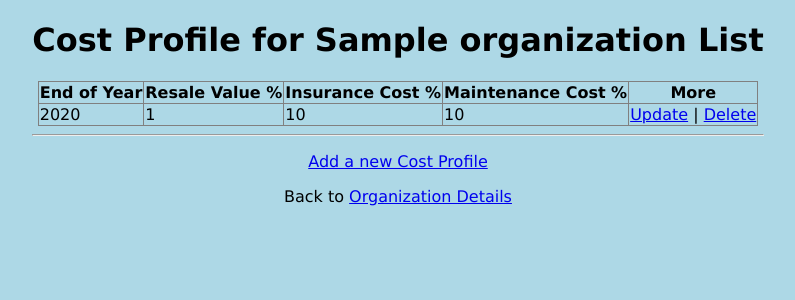
After one commit to dinkan/fleet1, a Django app: page /org_details/1/costprofilelist/ in a window 1280 px wide. The commit adds this page. Shown: the top 300 px of the page, without its empty margins (242-1037 px from the left). Run offline with Django 4.2, Linux system fonts and the light colour scheme; tables that the repository leaves empty hold one stand-in row (values such as "Sample post").

Commit message:
Cost Profile Changes
Created new Cost Profile Model and associated CRUD changes for FLEET-16 task.

```diff
--- a/fleet1/vehicles/admin.py
+++ b/fleet1/vehicles/admin.py
@@ -1,5 +1,5 @@
 from django.contrib import admin
-from .models import vehicle, Organization, ParkingLot, WarehouseInventory, Transaction, Fuel, VehicleFuel, EmissionTarget, FleetDemand, DistanceTravelled
+from .models import vehicle, Organization, ParkingLot, WarehouseInventory, Transaction, Fuel, VehicleFuel, EmissionTarget, FleetDemand, DistanceTravelled, CostProfile
 # Register your models here.
 
 admin.site.register(vehicle)
@@ -12,3 +12,4 @@ admin.site.register(VehicleFuel)
 admin.site.register(EmissionTarget)
 admin.site.register(FleetDemand)
 admin.site.register(DistanceTravelled)
+admin.site.register(CostProfile)
--- a/fleet1/vehicles/models.py
+++ b/fleet1/vehicles/models.py
@@ -1,5 +1,6 @@
 from django.db import models
 from django.utils import timezone
+from django.core.validators import MinValueValidator, MaxValueValidator
 # Create your models here.
 
 
@@ -101,3 +102,19 @@ class DistanceTravelled(models.Model):
 
     def __str__(self):
         return f"{self.vehicle_id.vehicle.vehicle_id} - {self.distance_travelled} km on {self.date}"
+
+class CostProfile(models.Model):
+    organization = models.ForeignKey(Organization, on_delete=models.CASCADE)
+    end_of_year = models.IntegerField()
+    resale_value_percent = models.IntegerField(
+        validators=[MinValueValidator(0), MaxValueValidator(100)]
+    )
+    insurance_cost_percent = models.IntegerField(
+        validators=[MinValueValidator(0), MaxValueValidator(100)]
+    )
+    maintenance_cost_percent = models.IntegerField(
+        validators=[MinValueValidator(0), MaxValueValidator(100)]
+    )
+
+    def __str__(self):
+        return f"{self.organization.org_name} - End of Year {self.end_of_year} (id {self.id})"
--- /dev/null
+++ b/fleet1/vehicles/templates/costprofilelist.html
@@ -0,0 +1,35 @@
+{% extends "mastertemplate.html" %}
+
+    {% block title %}
+      Cost Profile for {{organization.org_name}}
+    {% endblock %}
+
+    {% block content %}
+      <h1>Cost Profile for {{organization.org_name}} List</h1>
+
+      {% if costprofile_list %}
+      <table border="1" style="border-collapse: collapse;">
+        <thead>
+          <th>End of Year</th><th>Resale Value %</th><th>Insurance Cost %</th><th>Maintenance Cost %</th><th>More</th>
+        </thead>
+        {% for item in costprofile_list %}
+          <tr>
+            <td>{{ item.end_of_year }}</td>
+            <td>{{ item.resale_value_percent }}</td>
+            <td>{{ item.insurance_cost_percent }}</td>
+            <td>{{ item.maintenance_cost_percent }}</td>
+            <td>
+              <a href="{% url 'costprofile_update' organization.id item.id %}">Update</a>
+              | <a href="{% url 'costprofile_deletesub' organization.id item.id %}">Delete</a>
+            </td>
+          </tr>
+        {% endfor %}
+      </table>
+      {% else %}
+        Please click on the link below to add a new transaction<br>
+      {% endif %}
+
+      <hr>
+      <p><a href="{% url 'costprofile_create' organization.id %}">Add a new Cost Profile</a></p>
+      <p>Back to <a href="{% url 'org_details' organization.id %}">Organization Details</a></p>
+    {% endblock %}
--- a/fleet1/vehicles/templates/org_details.html
+++ b/fleet1/vehicles/templates/org_details.html
@@ -32,6 +32,7 @@
   <a href="/org_update/{{ organization.id }}">Update the entry</a></p>
   <a href="/org_deletesub/{{ organization.id }}">Delete this entry</a></p>
   <p><a href="{% url 'transactionslist' organization.id %}">View Transactions</a></p>
+  <p><a href="{% url 'costprofilelist' organization.id %}">View Cost Profile</a></p>
   <hr>
   <p>Back to <a href="/organization">Organization List</a></p>
 {% endblock %}
--- a/fleet1/vehicles/templates/transactions_update.html
+++ b/fleet1/vehicles/templates/transactions_update.html
@@ -9,7 +9,6 @@
   <form action="{% url 'transactions_updatesub' organization.id transaction.id %}" method="post">
     {% csrf_token %}
 
-    {% comment %} <input type="text" value="Transaction Date" readonly style="border:none; color:grey; width: 102px;"><br> {% endcomment %}
     <input type="datetime-local" id="date" name="date" value="{{transaction.date|date:'Y-m-d\TH:i'}}"><br><br>
 
     <textarea id="details" name="details">{{ transaction.details }}</textarea><br><br>
--- a/fleet1/vehicles/urls.py
+++ b/fleet1/vehicles/urls.py
@@ -78,4 +78,11 @@ urlpatterns = [
     path('org_details/<int:id>/transactions_updatesub/<int:transaction_id>', views.transactions_updatesub, name='transactions_updatesub'),
     path('org_details/<int:id>/transactions_deletesub/<int:transaction_id>', views.transactions_deletesub, name='transactions_deletesub'),
     path('api/transactions/', views.TransactionView.as_view()),
+    path('org_details/<int:id>/costprofilelist/', views.costprofilelist, name='costprofilelist'),
+    path('org_details/<int:id>/costprofile_create/', views.costprofile_create, name='costprofile_create'),
+    path('org_details/<int:id>/costprofile_createsub/', views.costprofile_createsub, name='costprofile_createsub'),
+    path('org_details/<int:id>/costprofile_update/<int:costprofile_id>', views.costprofile_update, name='costprofile_update'),
+    path('org_details/<int:id>/costprofile_updatesub/<int:costprofile_id>', views.costprofile_updatesub, name='costprofile_updatesub'),
+    path('org_details/<int:id>/costprofile_deletesub/<int:costprofile_id>', views.costprofile_deletesub, name='costprofile_deletesub'),
+    path('api/costprofiles/', views.CostProfileView.as_view()),
 ]
--- a/fleet1/vehicles/views.py
+++ b/fleet1/vehicles/views.py
@@ -11,7 +11,7 @@ def welcome(request):
 
 from django.template import loader
 
-from .models import vehicle, Organization, ParkingLot, WarehouseInventory, Transaction, Fuel, VehicleFuel, EmissionTarget, FleetDemand, DistanceTravelled
+from .models import vehicle, Organization, ParkingLot, WarehouseInventory, Transaction, Fuel, VehicleFuel, EmissionTarget, FleetDemand, DistanceTravelled, CostProfile
 
 from django.db.models import Sum
 
@@ -673,11 +673,89 @@ def transactions_deletesub(request, id, transaction_id):
     transaction.delete()
     return redirect(f'/org_details/{id}/transactionslist')
 
+def costprofilelist(request, id):
+    organization = get_object_or_404(Organization, id=id)
+    costprofile_list = CostProfile.objects.filter(organization=organization)
+    template = loader.get_template('costprofilelist.html')
+    context = {
+        'organization': organization,
+        'costprofile_list': costprofile_list
+    }
+    return HttpResponse(template.render(context, request))
+
+def costprofile_create(request, id):
+    organization = get_object_or_404(Organization, id=id)
+    template = loader.get_template('costprofile_create.html')
+    context = {
+        'organization': organization,
+    }
+    return HttpResponse(template.render(context, request))
+
+def costprofile_createsub(request, id):
+    organization = get_object_or_404(Organization, id=id)
+    end_of_year = request.POST["end_of_year"]
+    resale_value_percent = int(request.POST["resale_value_percent"])
+    insurance_cost_percent = int(request.POST["insurance_cost_percent"])
+    maintenance_cost_percent = int(request.POST["maintenance_cost_percent"])
+
+    if resale_value_percent < 0 or resale_value_percent > 100:
+        raise ValidationError("Resale Value must be a % between 0 and 100")
+    if insurance_cost_percent < 0 or insurance_cost_percent > 100:
+        raise ValidationError("Insurance Cost must be a % between 0 and 100")
+    if maintenance_cost_percent < 0 or maintenance_cost_percent > 100:
+        raise ValidationError("Maintenance Cost must be a % between 0 and 100")
+
+    costprofile = CostProfile(
+        organization=organization,
+        end_of_year=end_of_year,
+        resale_value_percent=resale_value_percent,
+        insurance_cost_percent=insurance_cost_percent,
+        maintenance_cost_percent=maintenance_cost_percent
+    )
+    costprofile.save()
+    return redirect(f'/org_details/{id}/costprofilelist')
+
+def costprofile_update(request, id, costprofile_id):
+    organization = get_object_or_404(Organization, id=id)
+    costprofile = get_object_or_404(CostProfile, id=costprofile_id)
+    template = loader.get_template('costprofile_update.html')
+    context = {
+        'organization': organization,
+        'costprofile': costprofile,
+    }
+    return HttpResponse(template.render(context, request))
+
+def costprofile_updatesub(request, id, costprofile_id):
+    costprofile = get_object_or_404(CostProfile, id=costprofile_id)
+    costprofile.end_of_year = request.POST["end_of_year"]
+    resale_value_percent = int(request.POST["resale_value_percent"])
+    insurance_cost_percent = int(request.POST["insurance_cost_percent"])
+    maintenance_cost_percent = int(request.POST["maintenance_cost_percent"])
+
+    if resale_value_percent < 0 or resale_value_percent > 100:
+        raise ValidationError("Resale Value must be a % between 0 and 100")
+    if insurance_cost_percent < 0 or insurance_cost_percent > 100:
+        raise ValidationError("Insurance Cost must be a % between 0 and 100")
+    if maintenance_cost_percent < 0 or maintenance_cost_percent > 100:
+        raise ValidationError("Maintenance Cost must be a % between 0 and 100")
+
+    costprofile.resale_value_percent = resale_value_percent
+    costprofile.insurance_cost_percent = insurance_cost_percent
+    costprofile.maintenance_cost_percent = maintenance_cost_percent
+
+    costprofile.save()
+    return redirect(f'/org_details/{id}/costprofilelist')
+
+def costprofile_deletesub(request, id, costprofile_id):
+    costprofile = get_object_or_404(CostProfile, id=costprofile_id)
+    costprofile.delete()
+    return redirect(f'/org_details/{id}/costprofilelist')
+
 
 from rest_framework.views import APIView
 from rest_framework.response import Response
 from rest_framework import status
-from vehicles.serializers import vehicleSerializer, OrganizationSerializer, ParkingLotSerializer, WarehouseInventorySerializer, FuelSerializer, VehicleFuelSerializer, EmissionTargetSerializer, FleetDemandSerializer, DistanceTravelledSerializer, TransactionSerializer
+from vehicles.serializers import vehicleSerializer, OrganizationSerializer, ParkingLotSerializer, WarehouseInventorySerializer, FuelSerializer, VehicleFuelSerializer, EmissionTargetSerializer, FleetDemandSerializer, DistanceTravelledSerializer, TransactionSerializer, CostProfileSerializer
 
 
 class vehicleView(APIView):
@@ -818,3 +896,17 @@ class TransactionView(APIView):
             return Response({"status": "success", "data": serializer.data}, status=status.HTTP_200_OK)
         else:
             return Response({"status": "error", "data": serializer.errors}, status=status.HTTP_400_BAD_REQUEST)
+
+class CostProfileView(APIView):
+    def get(self, request, *args, **kwargs):
+        result = CostProfile.objects.all()
+        serializer = CostProfileSerializer(result, many=True)
+        return Response({'status': 'success', 'costprofiles': serializer.data}, status=status.HTTP_200_OK)
+
+    def post(self, request, *args, **kwargs):
+        serializer = CostProfileSerializer(data=request.data)
+        if serializer.is_valid():
+            serializer.save()
+            return Response({"status": "success", "data": serializer.data}, status=status.HTTP_200_OK)
+        else:
+            return Response({"status": "error", "data": serializer.errors}, status=status.HTTP_400_BAD_REQUEST)
```
Also changed, not shown: fleet1/vehicles/serializers.py (+18 -1 lines), fleet1/vehicles/templates/costprofile_create.html (added, +24 -0 lines), fleet1/vehicles/templates/costprofile_update.html (added, +24 -0 lines), fleet1/vehicles/migrations/0014_costprofile.py (added).
